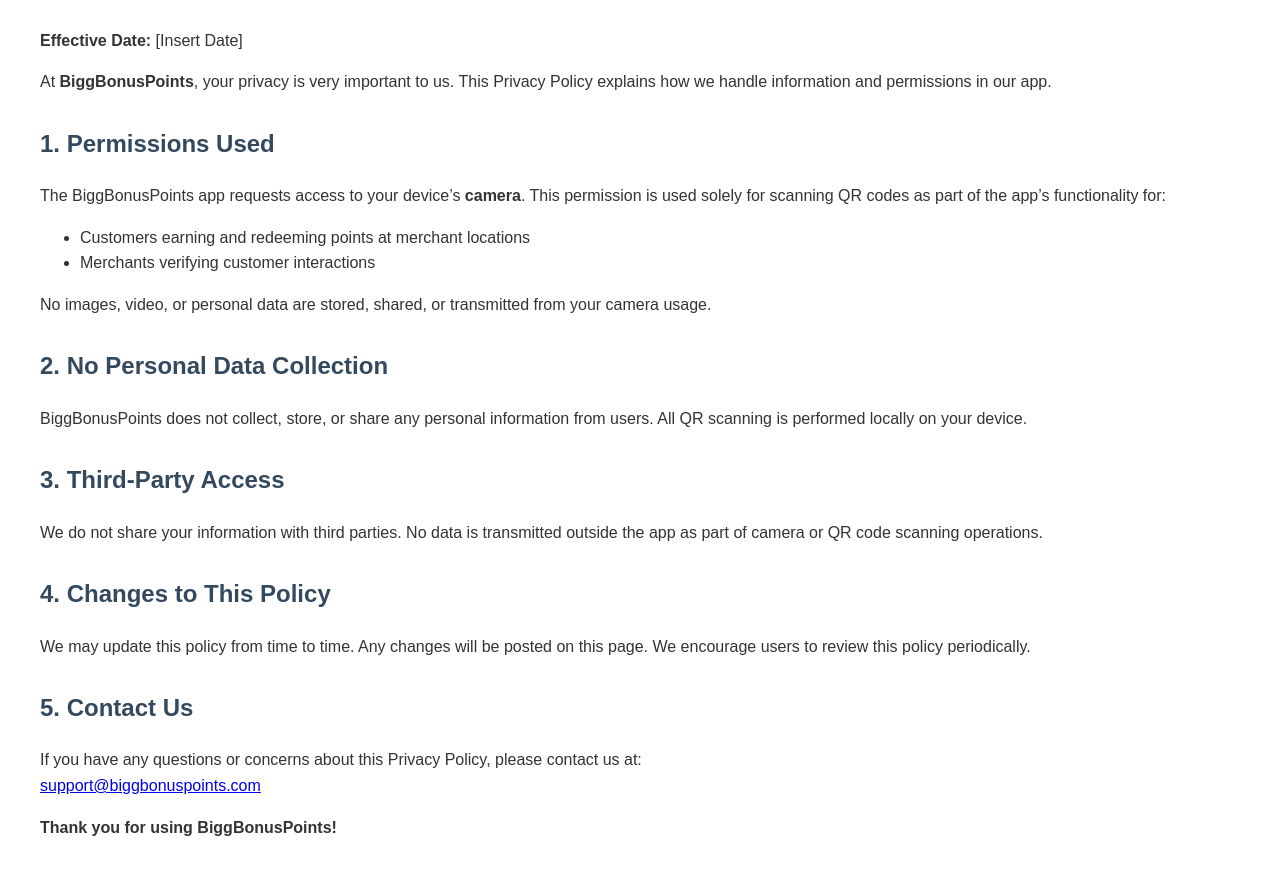
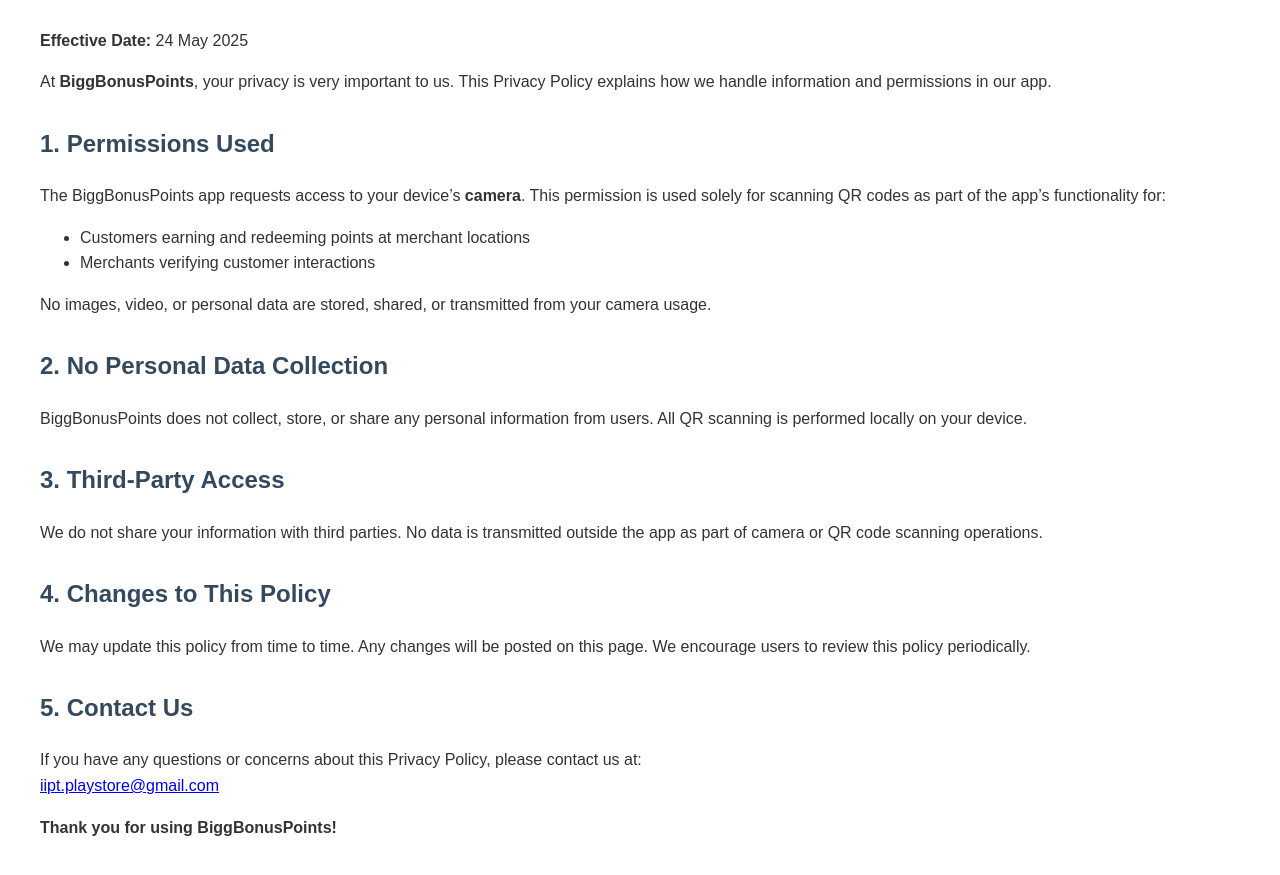
Before and after one commit to manikerisamruddhi/biggbonuspoints-privacy-policy, a plain HTML site: page index.html in a window 1280 px wide. Shown: the part 85-960 px from the top of the page. Drawn offline with Linux system fonts and the light colour scheme.

Commit message:
Update index.html

```diff
--- a/index.html
+++ b/index.html
@@ -22,7 +22,7 @@
 </head>
 <body>
   <h1>Privacy Policy for BiggBonusPoints</h1>
-  <p><strong>Effective Date:</strong> [Insert Date]</p>
+  <p><strong>Effective Date:</strong> 24 May 2025</p>
 
   <p>
     At <strong>BiggBonusPoints</strong>, your privacy is very important to us. This Privacy Policy explains how we handle information and permissions in our app.
@@ -57,7 +57,7 @@
   <p>
     If you have any questions or concerns about this Privacy Policy, please contact us at:
     <br />
-    <a href="mailto:support@biggbonuspoints.com">support@biggbonuspoints.com</a>
+    <a href="mailto:iipt.playstore@gmail.com">iipt.playstore@gmail.com</a>
   </p>
 
   <p><strong>Thank you for using BiggBonusPoints!</strong></p>
```
